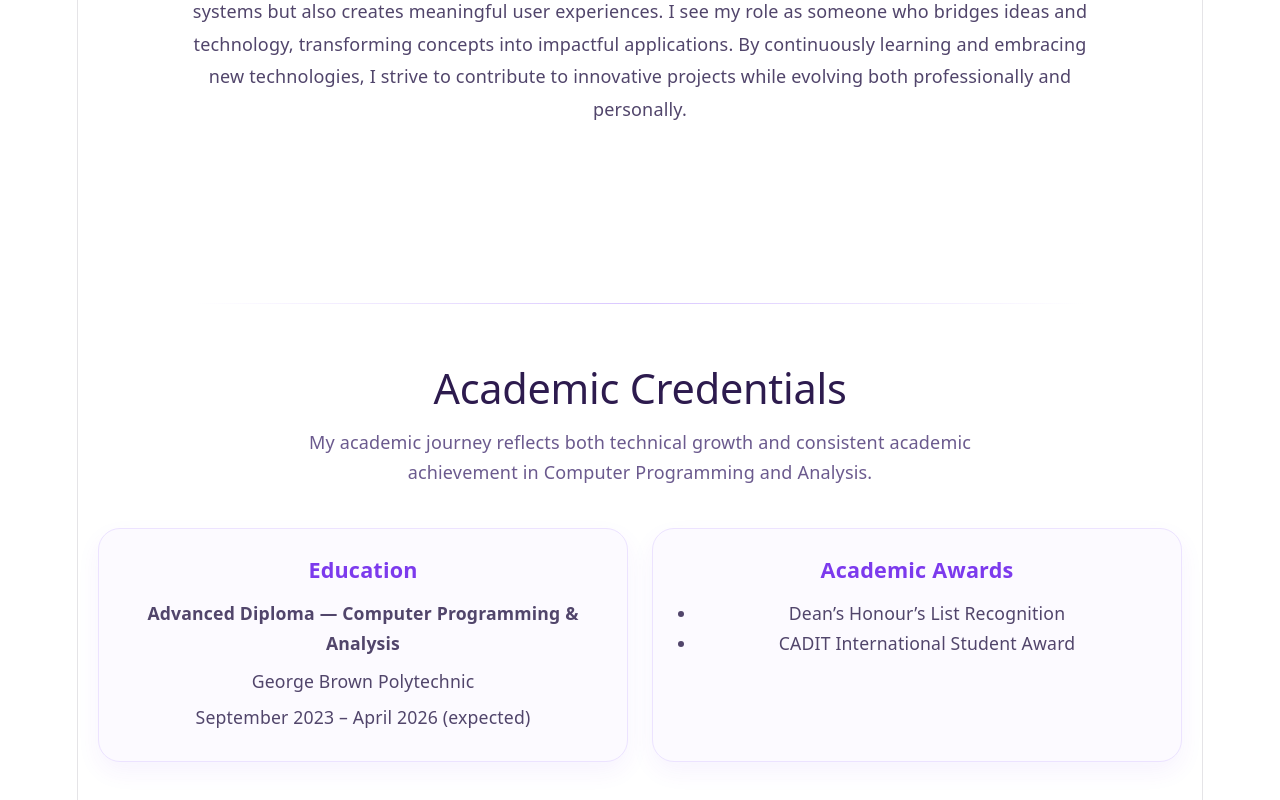
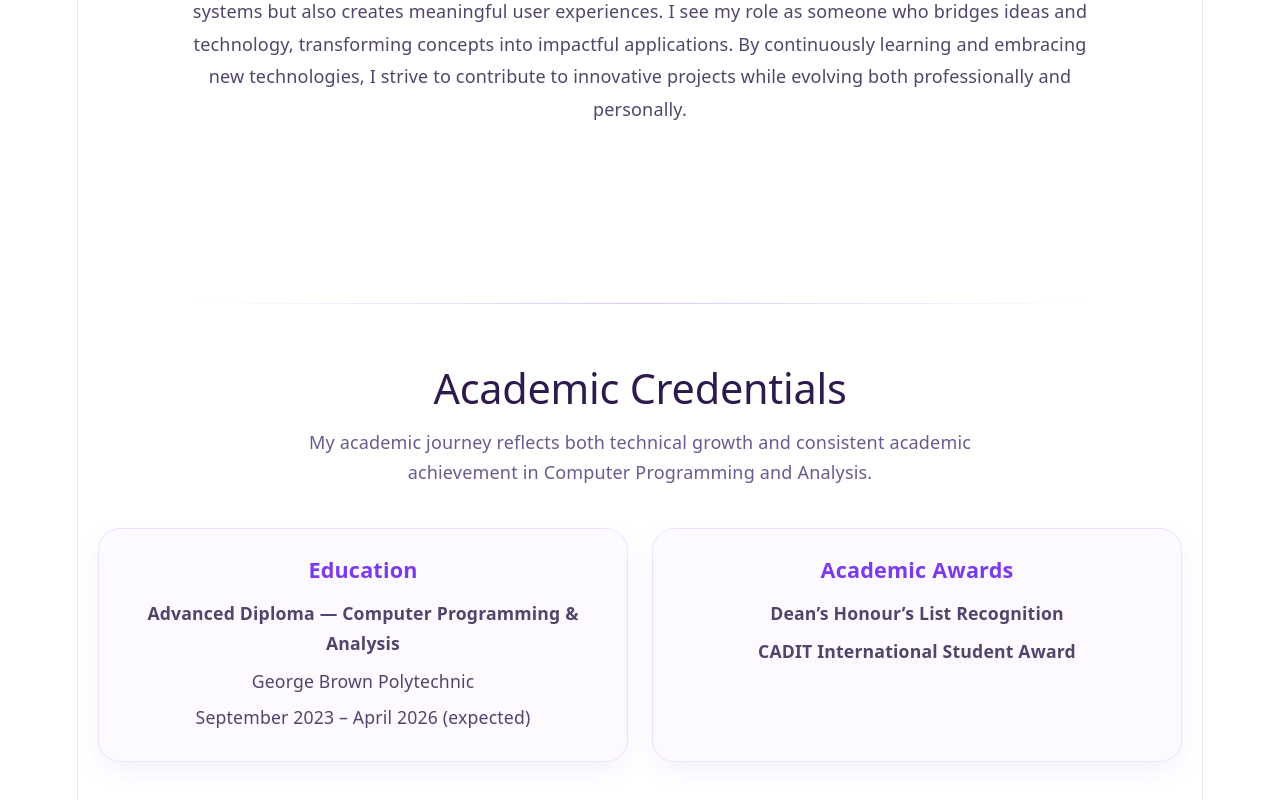
Before and after one commit to kashfimehbuba77/Portfolio, a React app: page / in a window 1280 px wide. Shown: the part 1275-2075 px from the top of the page. Built offline with nearby package versions, Linux system fonts and the light colour scheme; the HTML template or start-up script is replaced by a standard one.

Commit message:
Changing UI for Academic Awards

```diff
--- a/src/components/AcademicCredentials.jsx
+++ b/src/components/AcademicCredentials.jsx
@@ -29,10 +29,12 @@ const AcademicCredentials = () => {
 
           <div className="credential-card">
             <h3>Academic Awards</h3>
-            <ul>
-              <li>Dean’s Honour’s List Recognition</li>
-              <li>CADIT International Student Award</li>
-            </ul>
+            <p className="credential-title">
+              Dean’s Honour’s List Recognition
+            </p>
+            <p className="credential-title">
+              CADIT International Student Award
+            </p>
           </div>
 
           {/* <div className="credential-card">
```
